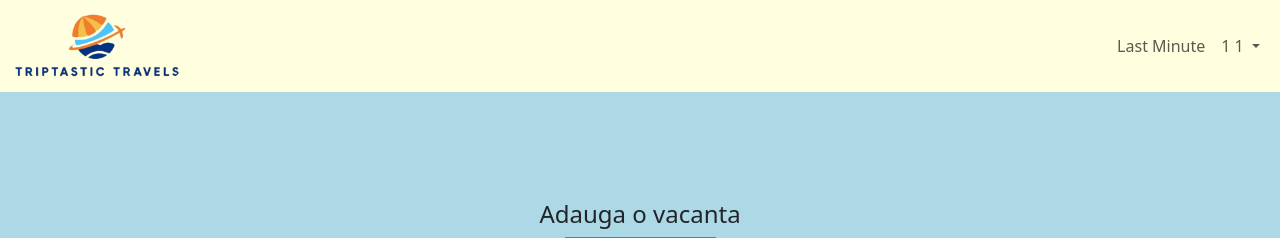
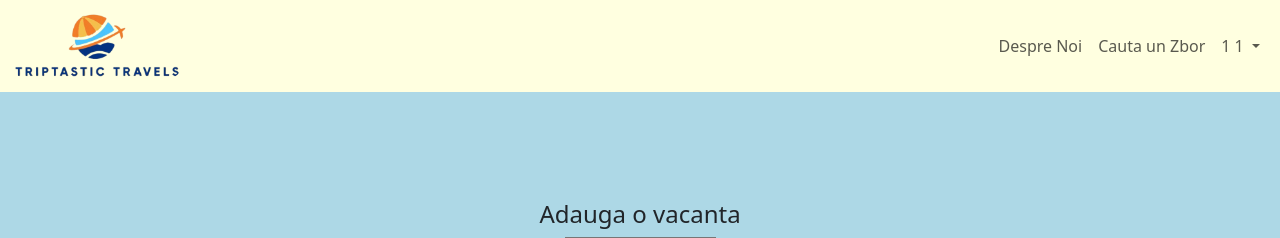
Before and after one commit to vladvld13/daw, a PHP site: page /adauga_vacanta.php in a window 1280 px wide. Shown: the top 238 px of the page. Run offline with PHP 8.4, Linux system fonts and the light colour scheme; the visitor is signed in with stand-in values (Sample User, id 1); data that the repository does not hold is empty.

Commit message:
Add files via upload

```diff
--- /dev/null
+++ b/includes/add_gallery.php
@@ -0,0 +1,5 @@
+<div class="scroll-container">
+    <?php for ($i = 1; $i <= 7; $i++) { ?>
+  <img src="img/dst/<?php echo strtolower($pagename).$i?>.jpeg" >
+  <?php } ?>
+</div>
--- a/includes/navbar.php
+++ b/includes/navbar.php
@@ -10,8 +10,11 @@
                 <h1 style = "text-align:center;padding-left:500px;"><b> <?php print_r(ucwords($pagename));  ?> </b></h1>
                 <div class="collapse navbar-collapse" id="navbarSupportedContent">
                 <ul class="navbar-nav ms-auto mb-2 mb-lg-0">
+                <li class="nav-item">
+                    <a class="nav-link" href="search_flight.php">Despre Noi</a>
+                    </li>
                     <li class="nav-item">
-                    <a class="nav-link" href="oferte_speciale.php">Last Minute</a>
+                    <a class="nav-link" href="search_flight.php">Cauta un Zbor</a>
                     </li>
                     <li class="nav-item dropdown">
                     <a class="nav-link dropdown-toggle" href="#" role="button" data-bs-toggle="dropdown" aria-expanded="false">
@@ -29,6 +32,7 @@
                         ?>
 
                     <ul class="dropdown-menu" style="background-color: lightyellow;">
+                        <li><a class="dropdown-item" href="adauga_vacanta.php">Adauga vacanta</a></li>
                         <li><a class="dropdown-item" href="raport.php">Raport pagina</a></li>
                         <li><a class="dropdown-item"href="logout.php">Deconectare</a></li>
                     </ul>
```
